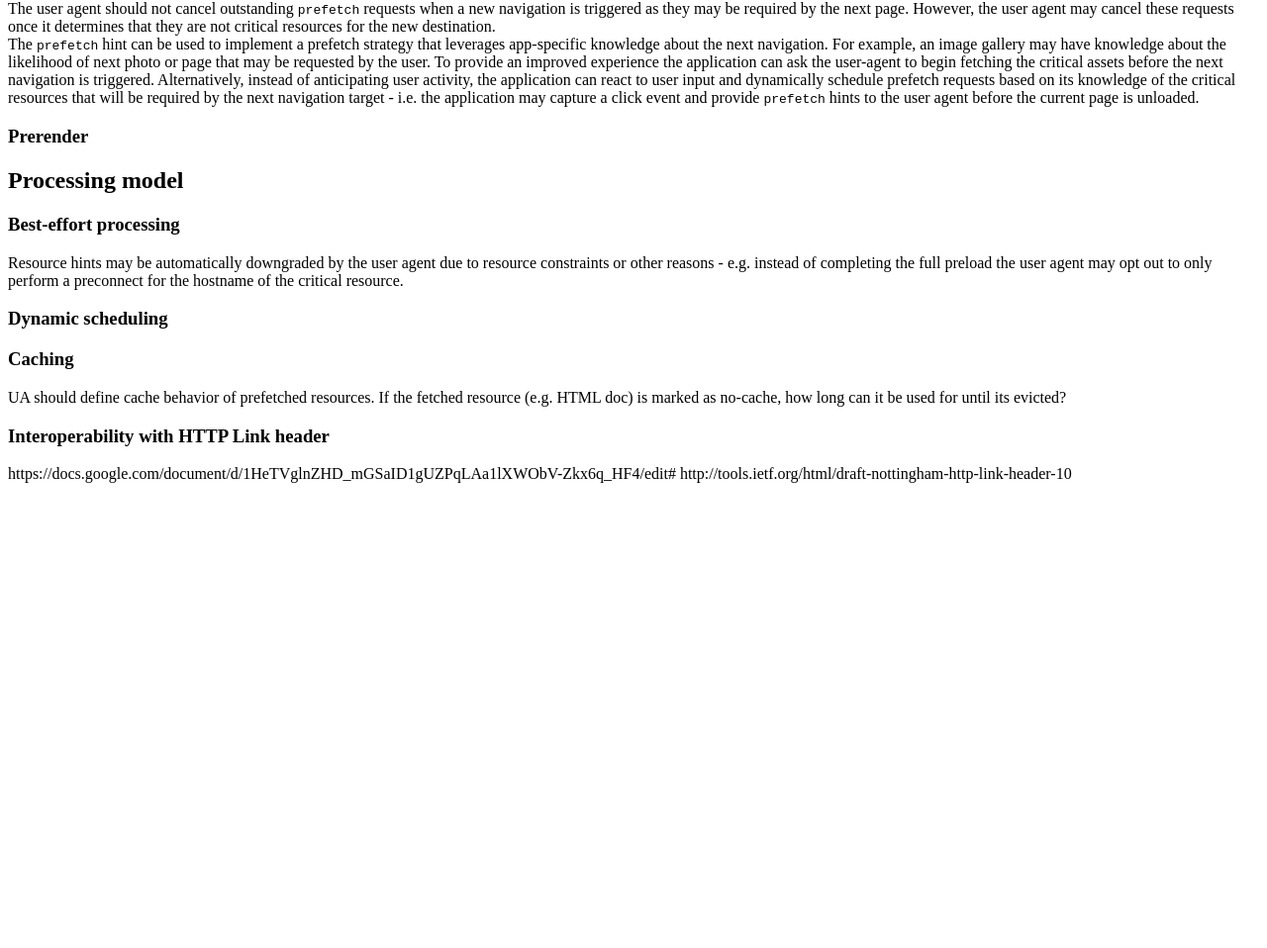
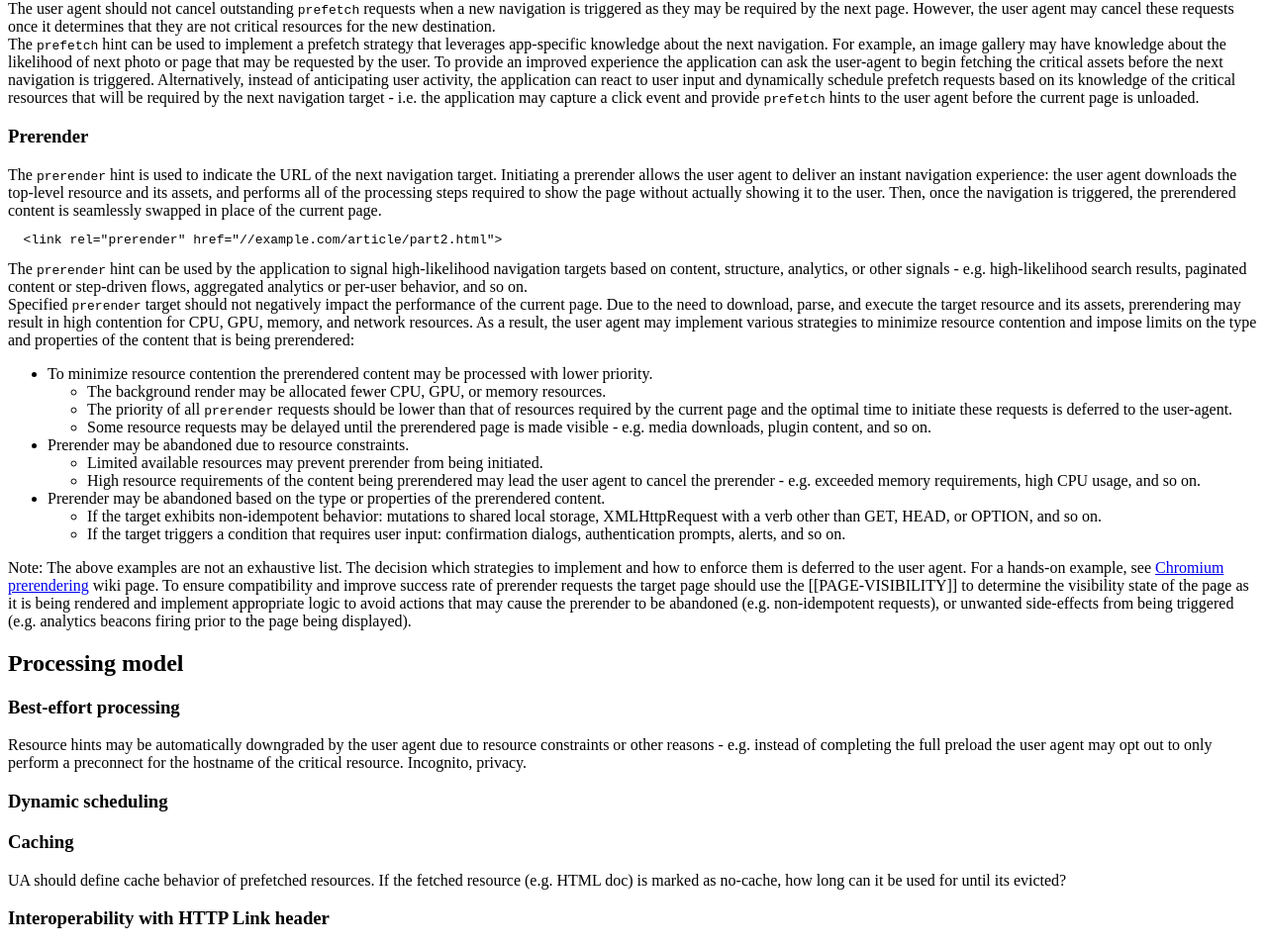
Before and after one commit to igrigorik/resource-hints, a website: page index.src.html in a window 1280 px wide. Shown: the part 1860-2818 px from the top of the page at 99% size. Before the commit the page ends 2356 px from the top, so only its background shows below. Drawn offline with Linux system fonts and the light colour scheme.

Commit message:
first run at prerender (this is a tricky one)

```diff
--- a/index.src.html
+++ b/index.src.html
@@ -118,7 +118,7 @@ The <code>prefetch</code> hint is used to indicate the URL and content-type of a
   &lt;link rel="prefetch" href="//example.com/thankyou.webp" type="image/webp"&gt;
 </pre>
 
-A specified <code>prefetch</code> resource is not critical to the current page and should be fetched in a manner that will not affect the performance of the current page.
+Specified <code>prefetch</code> resources should not negatively impact the performance of the current page:
 
 <ul>
   <li>The priority of <code>prefetch</code> requests should be lower than that of resources required by the current page.
@@ -139,14 +139,53 @@ Alternatively, instead of anticipating user activity, the application can react
 </div>
 
 
+<h3 id='prerender'>Prerender</h3>
 
-<h3 id='prefetch'>Prerender</h3>
+The <code>prerender</code> hint is used to indicate the URL of the next navigation target. Initiating a prerender allows the user agent to deliver an instant navigation experience: the user agent downloads the top-level resource and its assets, and performs all of the processing steps required to show the page without actually showing it to the user. Then, once the navigation is triggered, the prerendered content is seamlessly swapped in place of the current page.
+
+<pre class="prod">
+  &lt;link rel="prerender" href="//example.com/article/part2.html"&gt;
+</pre>
+
+<div class="example">
+The <code>prerender</code> hint can be used by the application to signal high-likelihood navigation targets based on content, structure, analytics, or other signals - e.g. high-likelihood search results, paginated content or step-driven flows, aggregated analytics or per-user behavior, and so on.
+</div>
+
+Specified <code>prerender</code> target should not negatively impact the performance of the current page. Due to the need to download, parse, and execute the target resource and its assets, prerendering may result in high contention for CPU, GPU, memory, and network resources. As a result, the user agent may implement various strategies to minimize resource contention and impose limits on the type and properties of the content that is being prerendered:
+
+<ul>
+  <li>To minimize resource contention the prerendered content may be processed with lower priority.
+    <ul>
+      <li>The background render may be allocated fewer CPU, GPU, or memory resources.
+      <li>The priority of all <code>prerender</code> requests should be lower than that of resources required by the current page and the optimal time to initiate these requests is deferred to the user-agent.
+      <li>Some resource requests may be delayed until the prerendered page is made visible - e.g. media downloads, plugin content, and so on.
+    </ul>
+
+  <li>Prerender may be abandoned due to resource constraints.
+    <ul>
+      <li>Limited available resources may prevent prerender from being initiated.
+      <li>High resource requirements of the content being prerendered may lead the user agent to cancel the prerender - e.g. exceeded memory requirements, high CPU usage, and so on.
+    </ul>
+
+  <li>Prerender may be abandoned based on the type or properties of the prerendered content.
+    <ul>
+      <li>If the target exhibits non-idempotent behavior: mutations to shared local storage, XMLHttpRequest with a verb other than GET, HEAD, or OPTION, and so on.
+      <li>If the target triggers a condition that requires user input: confirmation dialogs, authentication prompts, alerts, and so on.
+    </ul>
+</ul>
+
+Note: The above examples are not an exhaustive list. The decision which strategies to implement and how to enforce them is deferred to the user agent. For a hands-on example, see <a href="http://www.chromium.org/developers/design-documents/prerender">Chromium prerendering</a> wiki page.
+
+To ensure compatibility and improve success rate of prerender requests the target page should use the [[PAGE-VISIBILITY]] to determine the visibility state of the page as it is being rendered and implement appropriate logic to avoid actions that may cause the prerender to be abandoned (e.g. non-idempotent requests), or unwanted side-effects from being triggered (e.g. analytics beacons firing prior to the page being displayed).
 
 
 <h2 id='processing'>Processing model</h2>
 <h3 id='best-effort'>Best-effort processing</h3>
 
 Resource hints may be automatically downgraded by the user agent due to resource constraints or other reasons - e.g. instead of completing the full preload the user agent may opt out to only perform a preconnect for the hostname of the critical resource.
+
+Incognito, privacy.
+
 
 <h3 id='dynamic'>Dynamic scheduling</h3>
 <h3 id='caching'>Caching</h3>
```
